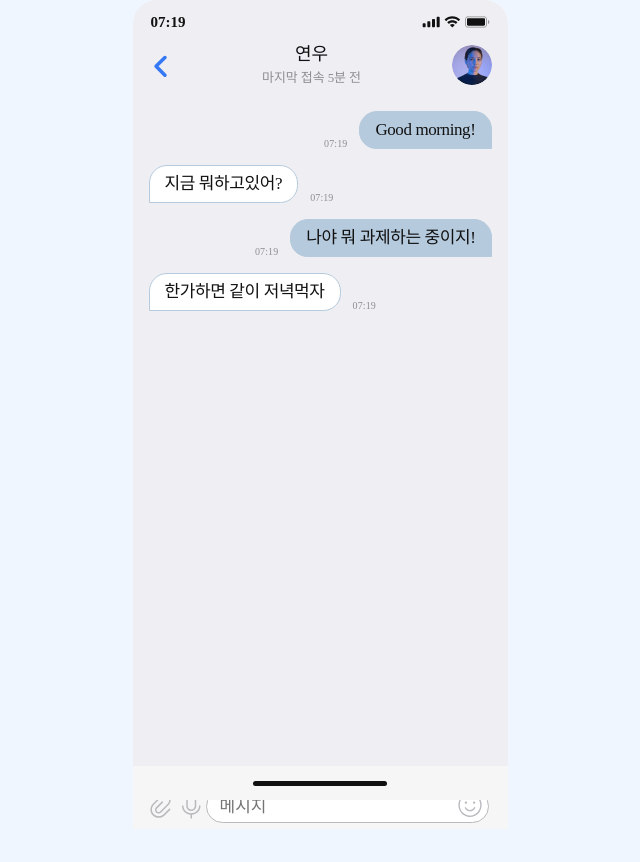
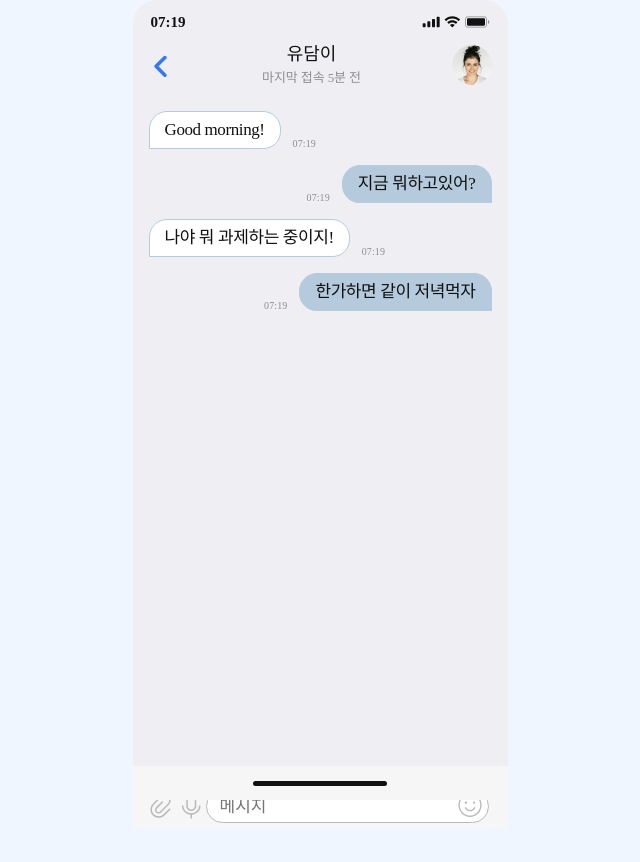
Before and after one commit to CEOS-Developers/react-messenger-19th, a React (Create React App) app: page / in a window 1280 px wide. Shown: the whole page, without its empty margins (320-960 px from the left). Built offline with nearby package versions, Linux system fonts and the light colour scheme.

Commit message:
Refactor : state 개수 줄이고 간단하게 구현

```diff
--- a/src/components/ChatRoom/ChatRoom.tsx
+++ b/src/components/ChatRoom/ChatRoom.tsx
@@ -12,25 +12,22 @@ import { Chat } from "types/ChatData";
 function ChatRoom() {
   const [inputValue, setInputValue] = useState("");
 
-  // 대화창 하나만 구현하는 거니, 첫 번째 채팅 데이터만 가져옴
+  // 대화창 하나만 구현하는 거니, 첫 번째 채팅방 데이터만 가져옴
   const [chatData, setChatData] = useState<Chat>(mockData.chats[0]);
 
   const { users, messages } = chatData;
 
-  const [currentPartnerId, setCurrentPartnerId] = useState(users[0].id);
-  const [currentMyId, setCurrentMyId] = useState(users[1].id);
+  const [participantsId, setParticipantsId] = useState({
+    me: chatData.users[0].id,
+    partner: chatData.users[1].id,
+  });
 
   const findUserById = (userId: string) => {
     return users.find((user) => user.id === userId);
   };
 
-  const toggleCurrentMyId = () => {
-    setCurrentMyId((prevId) =>
-      prevId === users[0].id ? users[1].id : users[0].id
-    );
-    setCurrentPartnerId((prevId) =>
-      prevId === users[0].id ? users[1].id : users[0].id
-    );
+  const toggleParticipantsId = () => {
+    setParticipantsId((prev) => ({ me: prev.partner, partner: prev.me }));
   };
 
   const handleChangeInputValue = (e: ChangeEvent<HTMLInputElement>) => {
@@ -48,7 +45,7 @@ function ChatRoom() {
         ...prev.messages,
         {
           id: 5,
-          senderId: currentMyId,
+          senderId: participantsId.me,
           text: inputValue,
           createdAt: "2024-03-29T11:42:00",
         },
@@ -67,25 +64,25 @@ function ChatRoom() {
           </button>
           <UserDetailInfo>
             <h1 className="user_name">
-              {findUserById(currentPartnerId)?.name}
+              {findUserById(participantsId.partner)?.name}
             </h1>
             <p className="last_access">마지막 접속 5분 전</p>
           </UserDetailInfo>
           <UserProfileImg
-            src={findUserById(currentPartnerId)?.profileImage}
-            onClick={toggleCurrentMyId}
+            src={findUserById(participantsId.partner)?.profileImage}
+            onClick={toggleParticipantsId}
           />
         </ChatRoomHeader>
         <ChatList>
           {messages.map((message) => (
             <ChatWrapper
-              isMyMessage={message.senderId === currentMyId}
+              isMyMessage={message.senderId === participantsId.me}
               key={message.id}
             >
               <div className="time_wrapper">
                 <CurrentTime>{getCurrentTime()} </CurrentTime>
               </div>
-              <ChatText isMyMessage={message.senderId === currentMyId}>
+              <ChatText isMyMessage={message.senderId === participantsId.me}>
                 {message.text}
               </ChatText>
             </ChatWrapper>
```
